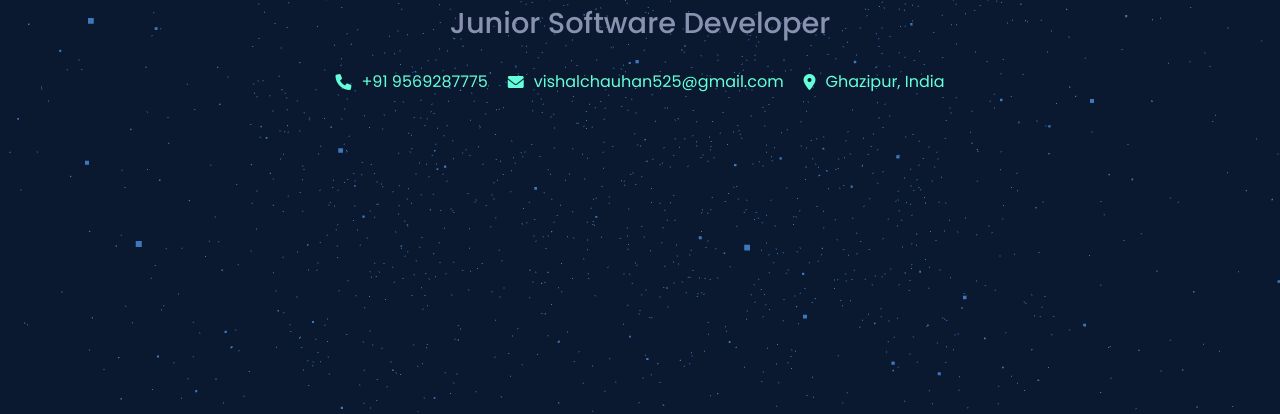
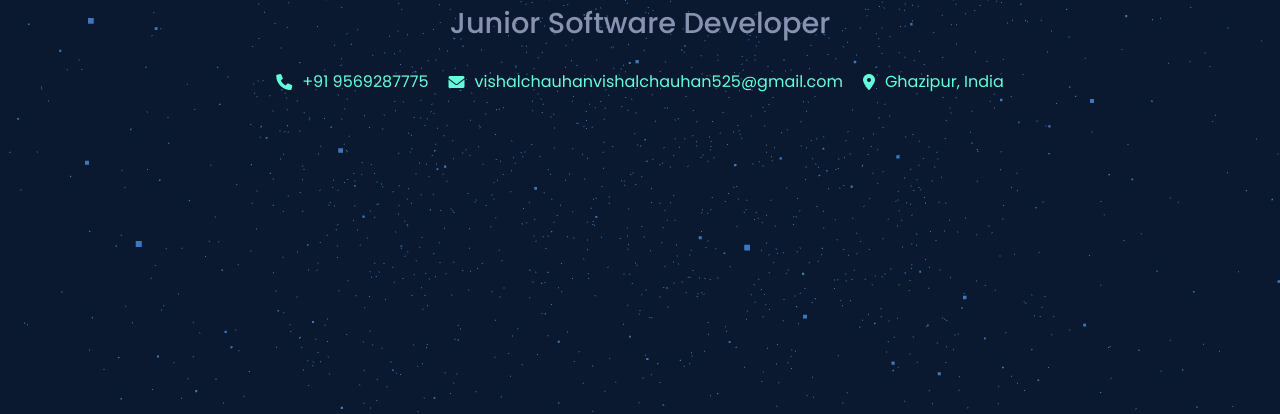
Before and after one commit to vishalchauhan52/vishal-portfolio, a plain HTML site: page index.html in a window 1280 px wide. Shown: the part 388-802 px from the top of the page. Drawn offline with nearby package versions, Linux system fonts and the light colour scheme; animation ran at ten frames a second.

Commit message:
email change

```diff
--- a/index.html
+++ b/index.html
@@ -206,7 +206,7 @@
                     </div>
                     <div class="contact-item">
                         <i class="fas fa-envelope"></i>
-                        <span>vishalchauhan525@gmail.com</span>
+                        <span>vishalchauhanvishalchauhan525@gmail.com</span>
                     </div>
                     <div class="contact-item">
                         <i class="fas fa-map-marker-alt"></i>
```
